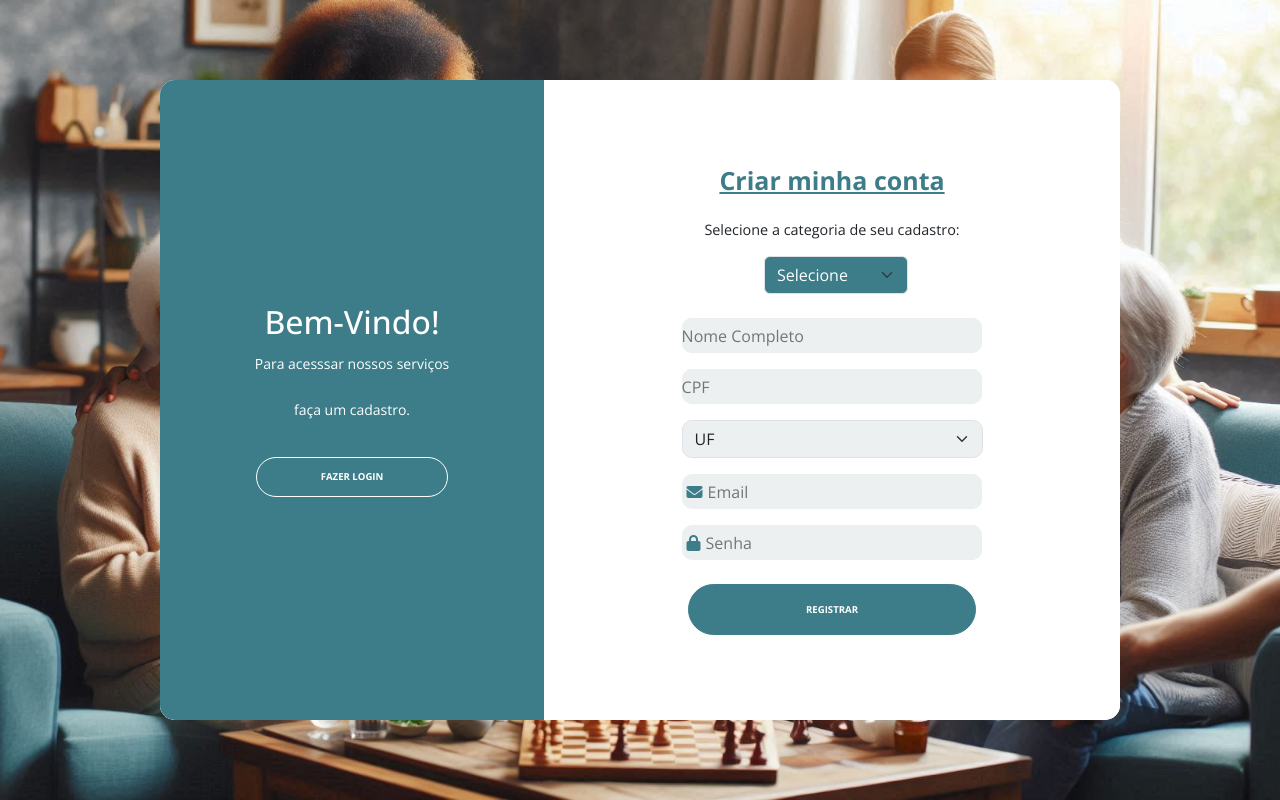
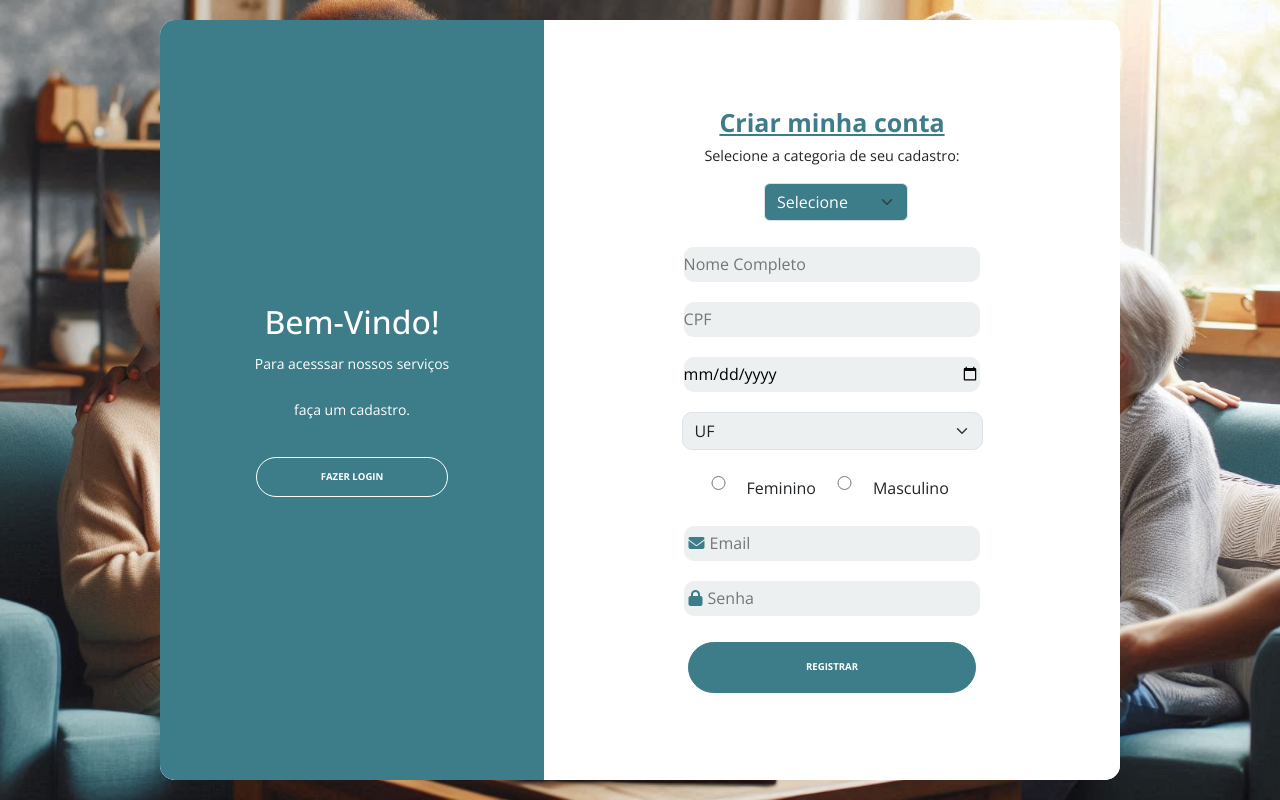
Before and after one commit to JaoPedr0o/homeCare-P.I, a PHP site: page /login.html in a window 1280 px wide. Run offline with PHP 8.4, Linux system fonts and the light colour scheme; some libraries are stand-ins or nearby versions.

Commit message:
finalização do forulário
finalização do form

```diff
--- a/app.js
+++ b/app.js
@@ -35,6 +35,7 @@ async function buscarEstados() {
         estados.forEach(estado => {
             const option = document.createElement("option");
             option.value = estado.sigla;
+            option.name = estado.sigla;
             option.textContent = estado.sigla;
             selectElement.appendChild(option);
         });
--- a/login.css
+++ b/login.css
@@ -176,6 +176,11 @@ body{
     border-radius: 10px;
 
 }
+.form-radio{
+    max-height: 0.9rem;
+    max-width: 20%;
+    padding: 5px;
+}
 input:-webkit-autofill{
     -webkit-box-shadow: 0 0 0 1000px #ecf0f1 inset !important;
     -webkit-text-fill-color: #000 !important;
@@ -198,7 +203,7 @@ input:-webkit-autofill{
     background-color: #ecf0f1;
     display: flex;
     align-items: center;
-    margin: 8px;
+    margin: 10px;
     border-radius: 10px;
 }
 .icon-modify{
@@ -644,7 +649,7 @@ input:-webkit-autofill{
     font-size: 0.9em !important;
 }
 .h-75{
-    min-height: 80%;
+    min-height: 95%;
 }
 .form-select{
     margin-left: 8px !important;
--- a/login.html
+++ b/login.html
@@ -21,7 +21,7 @@
 
             <div class="second-column" id="containerCad">
                 <h2 class="title title-second text-decoration-underline">Criar minha conta</h2>
-                <p class="fw-light fs-6 mt-3">Selecione a categoria de seu cadastro:</p>
+                <p class="fw-light fs-6">Selecione a categoria de seu cadastro:</p>
 
 
 
@@ -33,22 +33,31 @@
 
 
                   <form class="form mt-3" id="formCad">
-                    <label class="label-input" for="">
-                        <input type="text" placeholder="Nome Completo" required>
+                    <label class="label-input" for="nome">
+                        <input type="text" placeholder="Nome Completo" name="nome" required>
                     </label>
-                    <label class="label-input" for="">
-                        <input type="text" placeholder="CPF" required>
+                    <label class="label-input" for="cpf">
+                        <input type="text" placeholder="CPF" name="nome" required>
+                    </label>
+                    <label class="label-input" for="data_nascimento">
+                        <input type="date" name="data-nasc" required>
                     </label>
                     <select class="form-select label-input w-0" id="estados-select" aria-label="Default select example">
                         <option value="nda">UF</option>
                     </select>
-                    <label class="label-input" for="">
+                    <div class="d-flex m-3">
+                        <input class="form-radio"  type="radio" id="feminino" name="genero" value="feminino" required>
+                        <label for="feminino">Feminino</label>
+                        <input class="form-radio" type="radio" id="masculino" name="genero" value="masculino" required>
+                        <label for="masculino">Masculino</label>
+                    </div>
+                    <label class="label-input" for="email">
                         <i class="fa-solid fa-envelope icon-modify"></i>
-                        <input type="email" placeholder="Email" required>
+                        <input type="email" placeholder="Email" name="email" required>
                     </label>
-                    <label class="label-input" for="">
+                    <label class="label-input" for="senha">
                         <i class="fa-solid fa-lock icon-modify"></i>
-                        <input type="password" placeholder="Senha" required>
+                        <input type="password" placeholder="Senha" name="senha" required>
                     </label>
                 </form>
                 <button class="btn btn-primary">Registrar</button>
```
